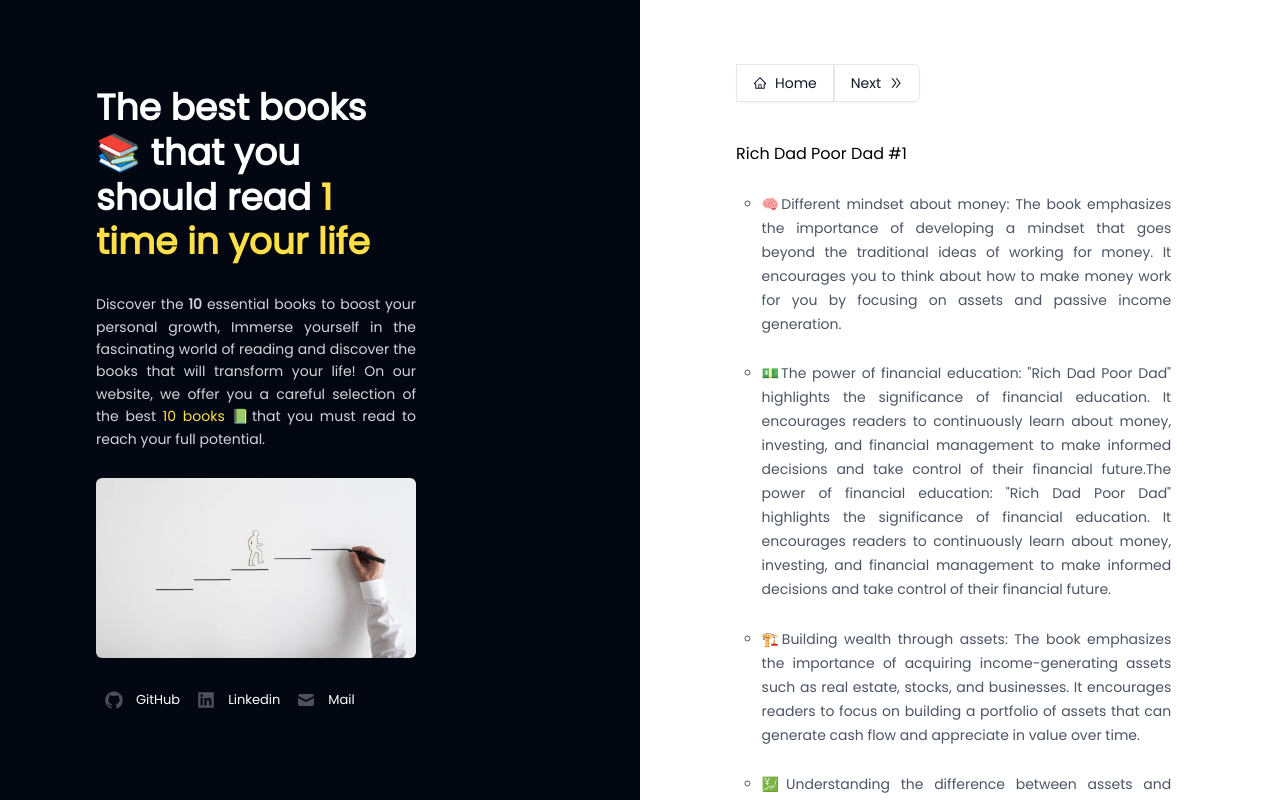
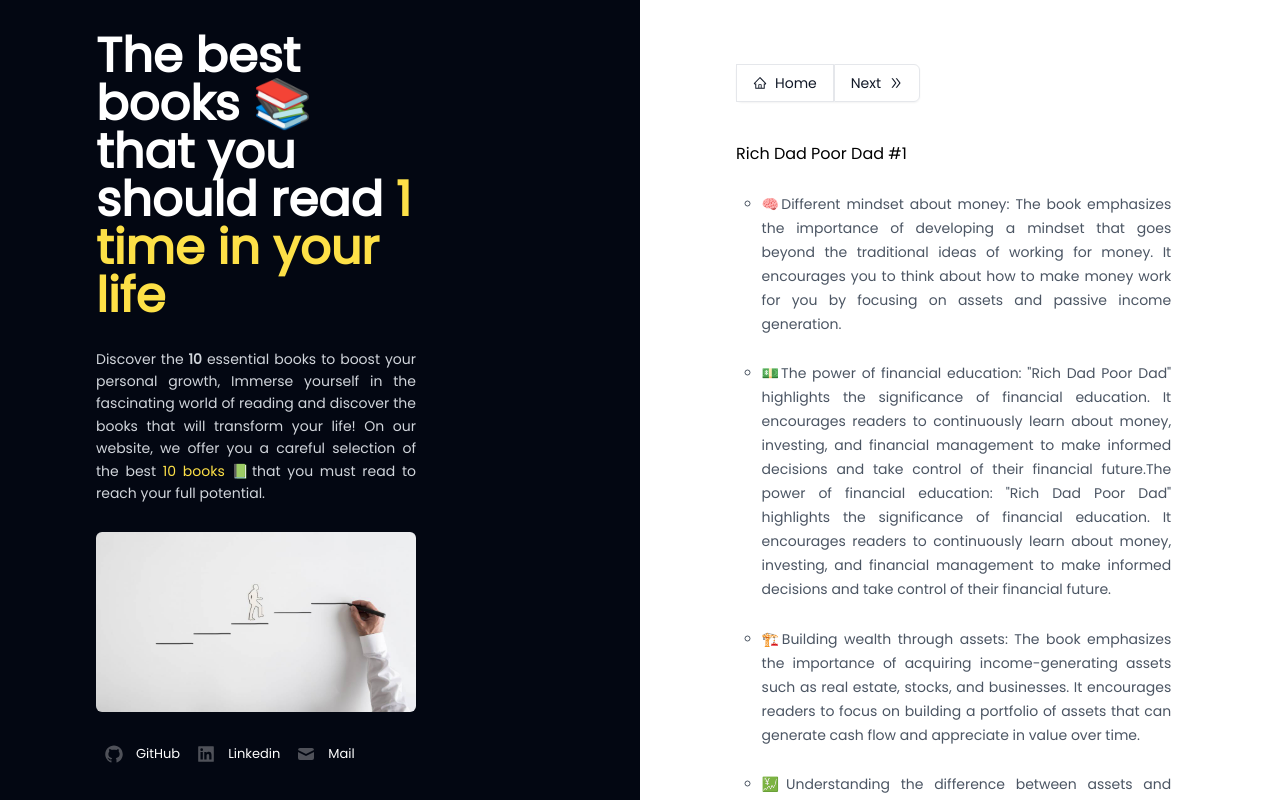
Before and after one commit to coderito/Boof, a Next.js app: page / in a window 1280 px wide. Built offline with nearby package versions, Linux system fonts and the light colour scheme.

Commit message:
cambiando letras

```diff
--- a/src/app/components/LadoIzquierdo.jsx
+++ b/src/app/components/LadoIzquierdo.jsx
@@ -6,7 +6,7 @@
     <section className="h-screen left-side w-full pt-10 xl:pr-56 p-6 xl:p-24 lg:w-1/2 flex items-center justify-center bg-gray-950">
       <div className="flex flex-col gap-7">
 
-        <h1 className="font-display text-4xl leading-[2.8rem] font-bold text-white">
+        <h1 className="font-display text-3xl lg:text-5xl text-center lg:text-start leading-[2.5rem] lg:leading-[3rem] font-bold text-white">
           The best books 📚 that you should read{" "}
           <span className="text-yellow-300">1 time in your life</span>
         </h1>
@@ -19,7 +19,7 @@
           of the best <span className="text-yellow-300">10 books </span>📗that
           you must read to reach your full potential.
         </p>
-        <div>
+        <div className="border-slate-800">
           <img
             class="h-auto max-w-full rounded-md cursor-pointer"
             src="/img/img.jpg"
```
